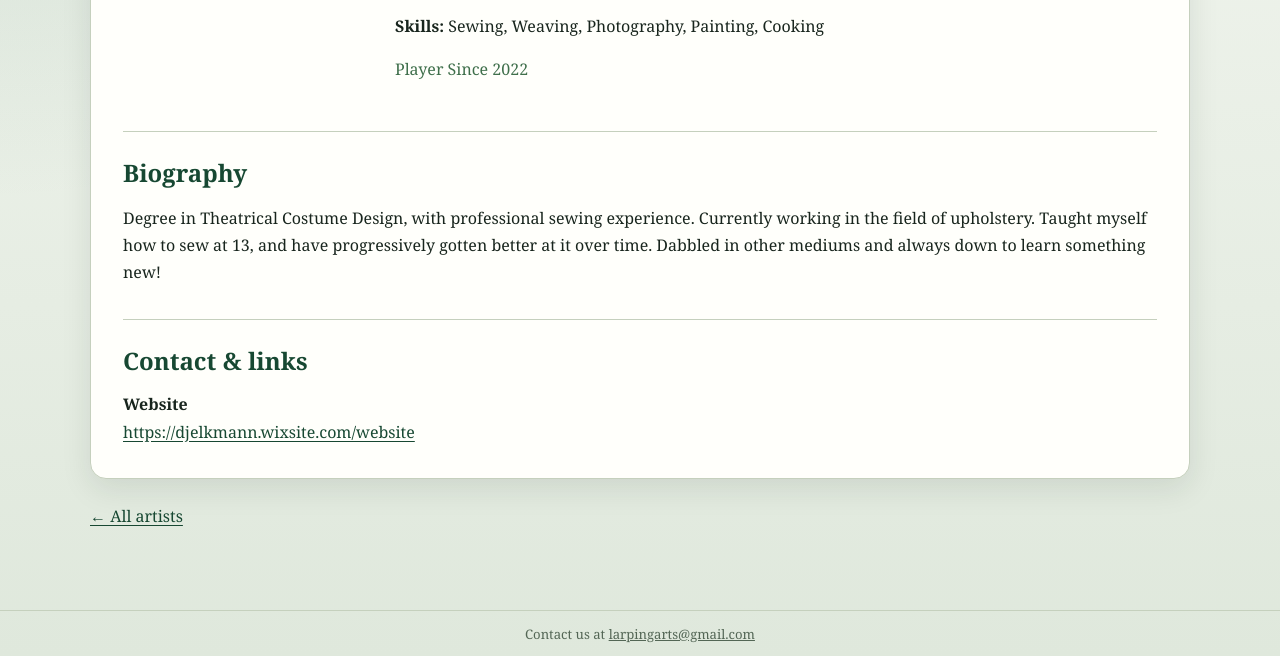
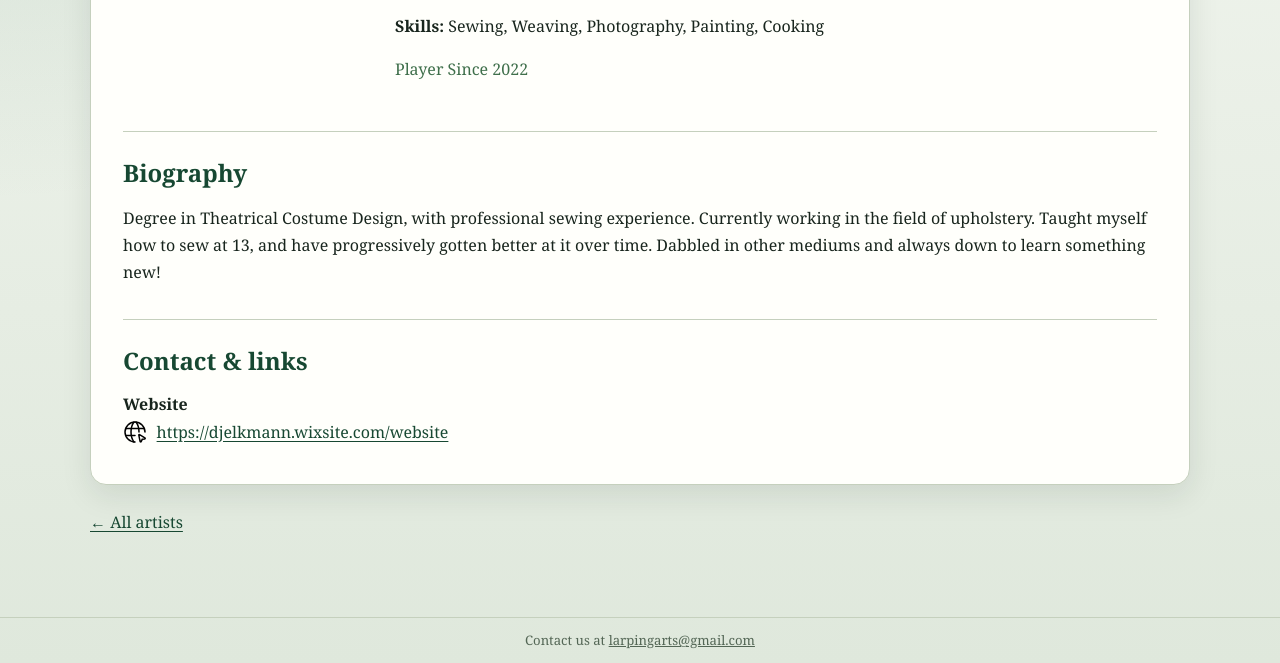
Before and after one commit to Mach-2/LARParts, an Astro site: page /artists/artist-083e348625123631 in a window 1280 px wide. Shown: the part 398-1061 px from the top of the page. Built offline with nearby package versions, Linux system fonts and the light colour scheme; Astro itself is replaced by a stand-in of ours.

Commit message:
Add icons for socials

```diff
--- a/src/pages/artists/[id].astro
+++ b/src/pages/artists/[id].astro
@@ -22,6 +22,10 @@ const contactLabels = {
 	website: "Website", instagram: "Instagram", facebook: "Facebook",
 	discord: "Discord", tiktok: "TikTok", other: "Other public link",
 } as const;
+const contactIcons: Record<keyof typeof contactLabels, string> = {
+	website: "/internet.svg", instagram: "/instagram.svg", facebook: "/facebook.svg",
+	discord: "/discord.svg", tiktok: "/tiktok.svg", other: "/link.svg",
+};
 // Public contact values may be usernames, not URLs. Only web URLs become links.
 const contacts = Object.entries(contactLabels).flatMap(([key, label]) => {
 	const value = artist.contact[key as keyof typeof contactLabels]?.trim();
@@ -31,7 +35,7 @@ const contacts = Object.entries(contactLabels).flatMap(([key, label]) => {
 		const url = new URL(value);
 		if (url.protocol === "https:" || url.protocol === "http:") href = url.href;
 	} catch { /* Keep usernames and other non-URL values as text. */ }
-	return [{ label, value, href }];
+	return [{ label, value, href, icon: contactIcons[key as keyof typeof contactLabels] }];
 });
 ---
 
@@ -78,8 +82,21 @@ const contacts = Object.entries(contactLabels).flatMap(([key, label]) => {
 					<section aria-labelledby="contact-heading">
 						<h2 id="contact-heading">Contact &amp; links</h2>
 						<dl class="contacts">
-							{contacts.map(({ label, value, href }) => (
-								<div><dt>{label}</dt><dd>{href ? <a href={href} rel="me">{value}</a> : value}</dd></div>
+							{contacts.map(({ label, value, href, icon }) => (
+								<div>
+									<dt>{label}</dt>
+									<dd>{href ? (
+										<a class="contact-value" href={href} rel="me">
+											<img class="contact-icon" src={icon} alt="" width="24" height="24" />
+											<span>{value}</span>
+										</a>
+									) : (
+										<span class="contact-value">
+											<img class="contact-icon" src={icon} alt="" width="24" height="24" />
+											<span>{value}</span>
+										</span>
+									)}</dd>
+								</div>
 							))}
 						</dl>
 					</section>
@@ -115,6 +132,9 @@ const contacts = Object.entries(contactLabels).flatMap(([key, label]) => {
 	a:hover { color: var(--color-accent-dark); }
 	a:focus-visible { outline: 3px solid var(--color-primary); outline-offset: 4px; }
 	.contacts { margin: 0; display: grid; gap: 1rem; }
+	.contact-value { display: inline-flex; align-items: flex-start; gap: 0.6rem; max-width: 100%; }
+	.contact-value > span { min-width: 0; }
+	.contact-icon { flex: 0 0 24px; width: 24px; height: 24px; object-fit: contain; margin-top: 0.1rem; }
 	dt { font-weight: 700; }
 	dd { margin: 0.25rem 0 0; }
 	.back-link { margin-top: 1.5rem; }
```
Also changed, not shown: public/discord.svg (added), public/facebook.svg (added), public/instagram.svg (added), public/internet.svg (added), public/link.svg (added), public/tiktok.svg (added).
